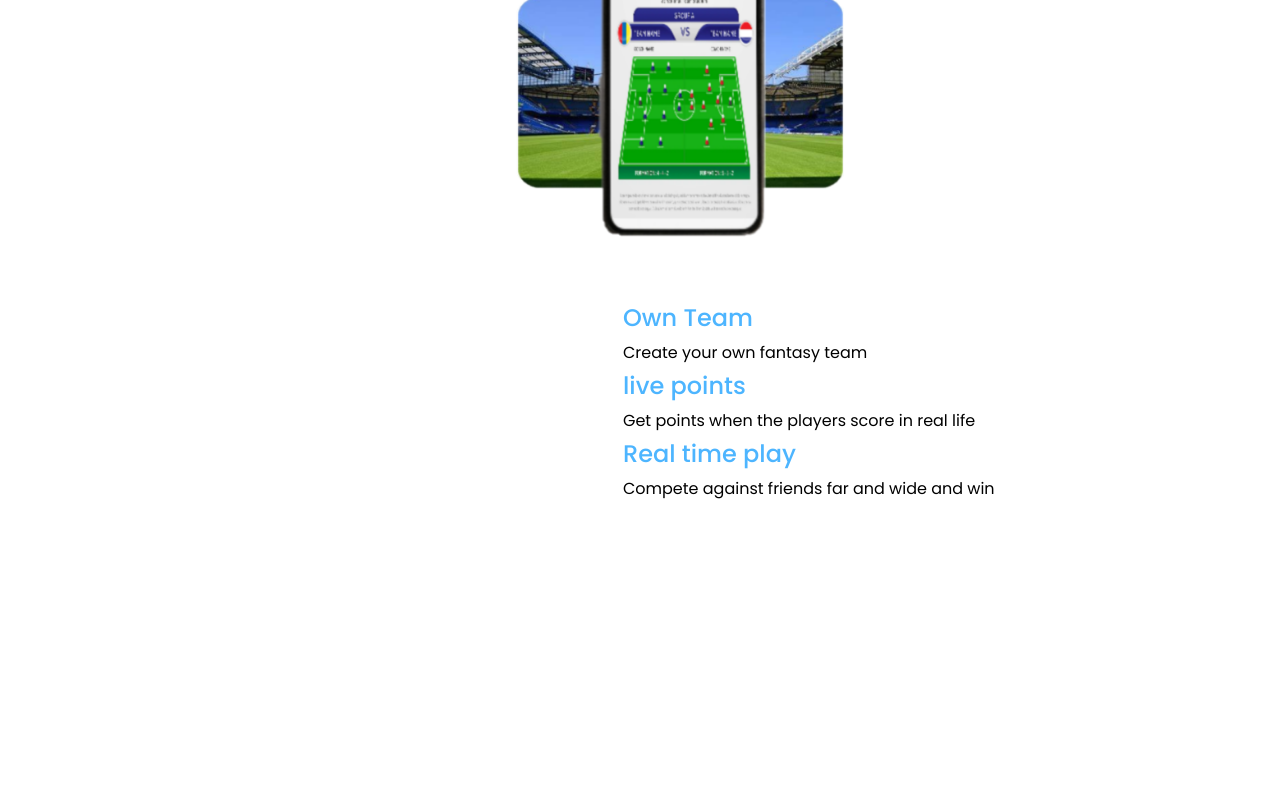
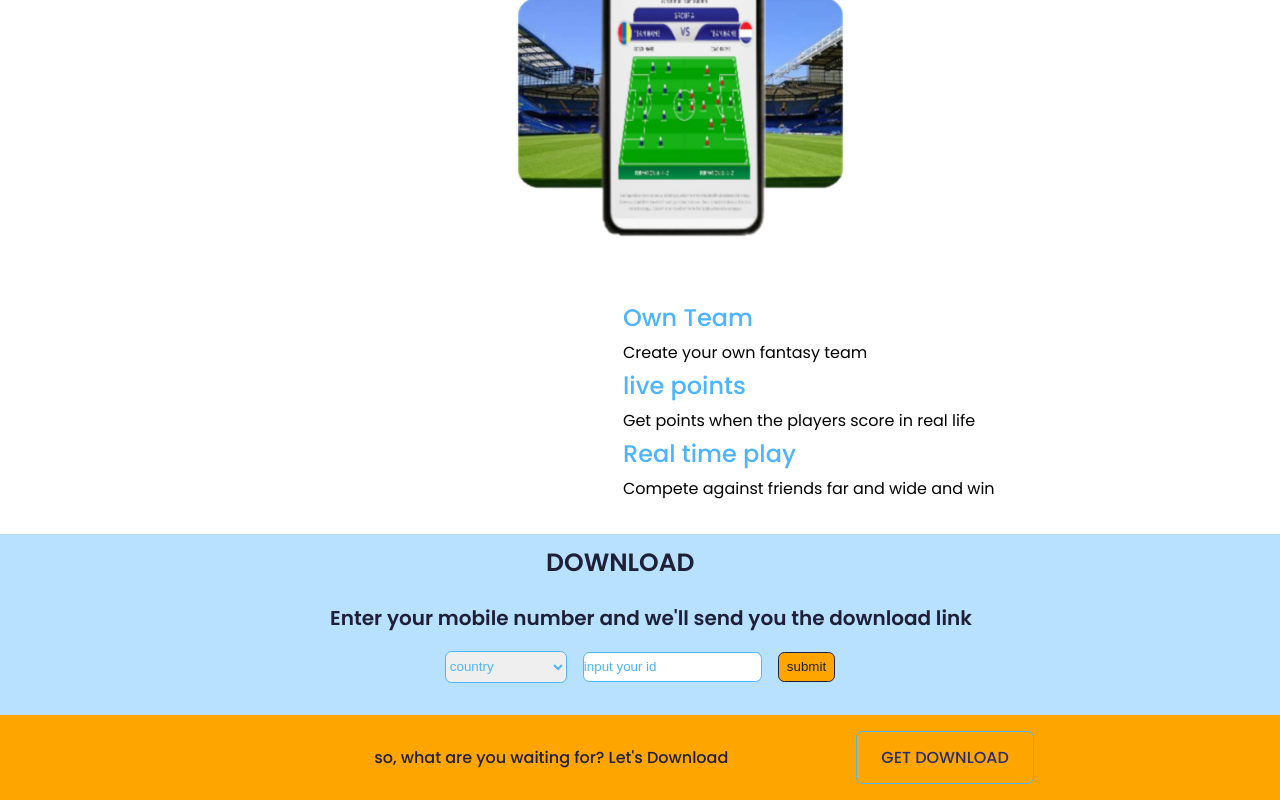
Before and after one commit to Captain-awesome619/soccer-league, a React (Create React App) app: page / in a window 1280 px wide. Shown: the part 1565-2365 px from the top of the page. Before the commit the page ends 2067 px from the top, so only its background shows below. Built offline with nearby package versions, Linux system fonts and the light colour scheme.

Commit message:
initial commit

```diff
--- a/src/App.jsx
+++ b/src/App.jsx
@@ -1,11 +1,14 @@
 import Starter from "./components/starter/Starter";
 import Features from "./components/features/Features";
-
+import Midpoint from "./components/midpoint/Midpoint";
+import Getdownload from "./components/getDownload/Getdownload";
 function App(){
     return(
         <div>
         <Starter/>
         <Features/>
+        <Midpoint/>
+
         </div>
     )
 }
--- /dev/null
+++ b/src/components/getDownload/Getdownload.jsx
@@ -0,0 +1,16 @@
+import React from 'react'
+import '../getDownload/getdownload.scss'
+
+const Getdownload = () => {
+  return (
+    <div className='Get' >
+<h4>so, what are you waiting for? Let's Download</h4>
+
+<div className='button3'><h4>GET DOWNLOAD</h4></div>
+
+
+    </div>
+  )
+}
+
+export default Getdownload;
--- /dev/null
+++ b/src/components/getDownload/getdownload.scss
@@ -0,0 +1,60 @@
+@import "../../breakpointsss/breakpoint.scss";
+
+
+.Get{
+    display: flex;
+justify-content: center;
+align-items: center;
+padding: 1rem;
+margin-top: 1rem;
+background-color: orange;
+width: 110%;
+}
+
+.button3{
+    width: max-content;
+    display: inline-block;
+    color: var(--color-bg);
+    padding: 0.75rem 1.5rem;
+    border-radius: 0.4rem;
+    cursor: pointer;
+    border: 1px solid var(--color-primary);
+    transition: var(--transition);
+    align-items: center;
+    justify-content: center;
+    margin-left: 7rem;
+}
+
+.button3>h4{
+    color: var(--color-bg-variant);
+}
+
+.button3:hover{
+    background: var(--color-primary);
+    color: var(--color-bg);
+    border-color: transparent;
+}
+
+.Get>h4{
+    color: var(--color-bg);
+    margin-right: 1rem;
+}
+
+
+
+
+
+
+
+
+@include media('<=tablet'){
+    .Get>h4{
+margin-right: 0rem;
+padding: 0rem;
+    }
+    .button3{
+        margin-left: 1rem;
+        padding: 0.3rem 0.7rem;
+        margin-right: 0.5rem;
+    }
+}
--- /dev/null
+++ b/src/components/midpoint/Midpoint.jsx
@@ -0,0 +1,44 @@
+import React from "react";
+import "./midpoint.scss"
+import Getdownload from "../getDownload/Getdownload";
+
+
+function Midpoint () {
+  return (
+    <div className="contain">
+
+<div className='stat2'>
+        <div className="cta2">
+            <h3 className='download2'>DOWNLOAD</h3>
+            <h4 className='super2'>Enter your mobile number and we'll send you the download link</h4>
+        </div>
+<div className='form2'>
+<select className='btns1b'>
+    <option value='select a country'>country</option>
+    <option value='us'>USA</option>
+    <option value='us'>BRAZIL</option>
+    <option value='us'>NIGERIA</option>
+    <option value='us'>CANADA</option>
+    <option value='us'>SOUTH-AFRICA</option>
+    <option value='us'>ENGLND</option>
+    <option value='us'>GHANA</option>
+    <option value='us'>GERMANY</option>
+    <option value='us'>FRANCE</option>
+</select>
+<form>
+    <input className='input1b' type='text' placeholder='input your id'></input>
+</form>
+<button type='submit2' className='btns2'>submit</button>
+</div>
+        </div>
+<Getdownload/>
+
+
+
+
+
+    </div>
+  )
+}
+
+export default Midpoint
--- /dev/null
+++ b/src/components/midpoint/midpoint.scss
@@ -0,0 +1,110 @@
+@import "../../breakpointsss/breakpoint.scss";
+
+
+.contain{
+margin-top: 2rem;
+    background-color: var(--color-primary-variant);
+
+}
+
+.stat2{
+    margin-bottom: 2rem;
+}
+
+
+.stat2{
+    display: grid;
+    align-items: center;
+    justify-content: center;
+
+    }
+
+    .download2{
+        padding-left: 15rem;
+        justify-content: center;
+        align-items: center;
+        font-weight: bold;
+        color: var(--color-bg);
+        font-size: 25px;
+        margin: 0.5rem;
+    }
+    .super2{
+        padding-right: 10px;
+        font-weight: bold;
+        color: var(--color-bg);
+        font-size: 20px;
+        margin-top: 1rem;
+        margin-left: 2rem;
+    }
+
+    .btns1b{
+        width: max-content;
+        display: inline-block;
+        color: var(--color-primary);
+        padding: 0.4rem 0rem;
+        border-radius: 0.4rem;
+        cursor: pointer;
+        border: 1px solid var(--color-primary);
+        transition: var(--transition);
+    }
+
+    .btns1b:hover{
+        background: var(--color-primary);
+        color: var(--color-bg);
+        border-color: transparent;
+    }
+
+    .form2{
+        align-items: center;
+        justify-content: center;
+        display: flex;
+        gap: 1rem;
+        padding-top: 1rem;
+    }
+
+    .input1b{
+        width: max-content;
+        display: inline-block;
+        color: var(--color-primary);
+        padding: 0.4rem 0rem;
+        border-radius: 0.4rem;
+        border: 1px solid var(--color-primary);
+        transition: var(--transition);
+    }
+    ::placeholder{
+        color: var(--color-primary);
+    }
+    .btns2b{
+        background-color: orange;
+        width: max-content;
+        display: inline-block;
+        color: var(--color-bg);
+        padding: 0.4rem 0.5rem;
+        border-radius: 0.4rem;
+        cursor: pointer;
+        border: 1px solid var(--color-bg);
+        transition: var(--transition);
+    }
+    .btns2b:hover{
+        background-color: transparent;
+    }
+
+
+
+
+
+
+
+
+
+
+
+
+    @include media('<=tablet'){
+        .super2{
+            font-size: 15px;
+        }
+        .download2{
+            padding-left: 10rem;
+        }
+    }
```
